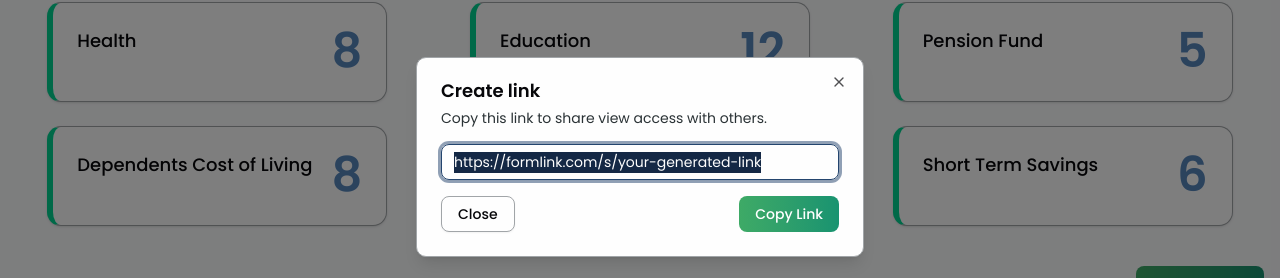
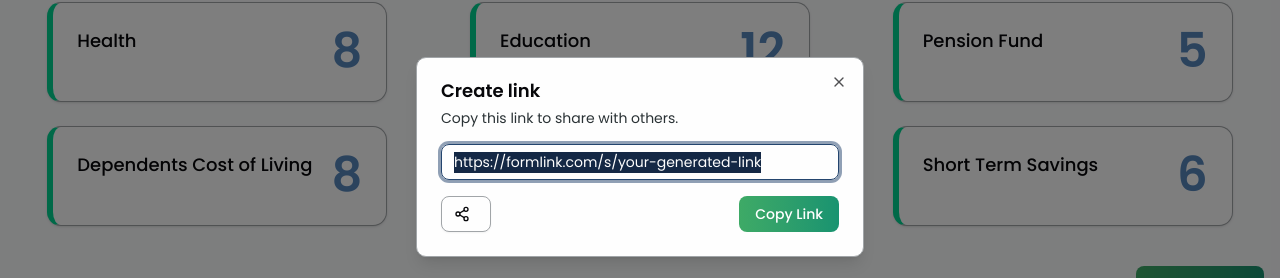
Before and after one commit to itswijay/Needalyze, a Next.js app: page /dashboard in a window 1280 px wide. Both pictures are taken after typing "Sample" into the empty fields and a click on the button "Create New Link". Shown: the part 243-521 px from the top of the page. Built offline with nearby package versions, Linux system fonts and the light colour scheme.

Commit message:
feat: add  link sharing functionality in CreateLinkDialog

```diff
--- a/src/app/dashboard/components/CreateLinkDialog.jsx
+++ b/src/app/dashboard/components/CreateLinkDialog.jsx
@@ -13,6 +13,8 @@ import {
 } from "@/components/ui/dialog";
 import { Input } from "@/components/ui/input";
 import { Label } from "@/components/ui/label";
+import { Share2Icon } from "lucide-react";
+
 import { useState } from "react";
 
 const CreateLinkDialog = () => {
@@ -31,8 +33,8 @@ const CreateLinkDialog = () => {
         <DialogContent className="sm:max-w-md">
           <DialogHeader>
             <DialogTitle>Create link</DialogTitle>
-            <DialogDescription>
-              Copy this link to share view access with others.
+            <DialogDescription className="text-sm">
+              Copy this link to share with others.
             </DialogDescription>
           </DialogHeader>
           <div className="flex items-center gap-2">
@@ -43,15 +45,20 @@ const CreateLinkDialog = () => {
               <Input id="link" value={link} readOnly />
             </div>
           </div>
-          <DialogFooter className="inline-flexflex sm:justify-between ">
-            <div className="hidden sm:flex">
-              <DialogClose asChild>
-                <Button type="button" variant="outline" className="">
-                  Close
-                </Button>
-              </DialogClose>
-            </div>
-            <div>
+          <DialogFooter>
+            <div className="flex justify-between w-full ">
+              <Button
+                type="button"
+                variant="outline"
+                onClick={() => {
+                  const whatsappUrl = `https://wa.me/?text=${encodeURIComponent(
+                    link
+                  )}`;
+                  window.open(whatsappUrl, "_blank");
+                }}
+              >
+                <Share2Icon size={25} className="mr-2" />
+              </Button>
               <Button
                 type="button"
                 variant="primary"
```
